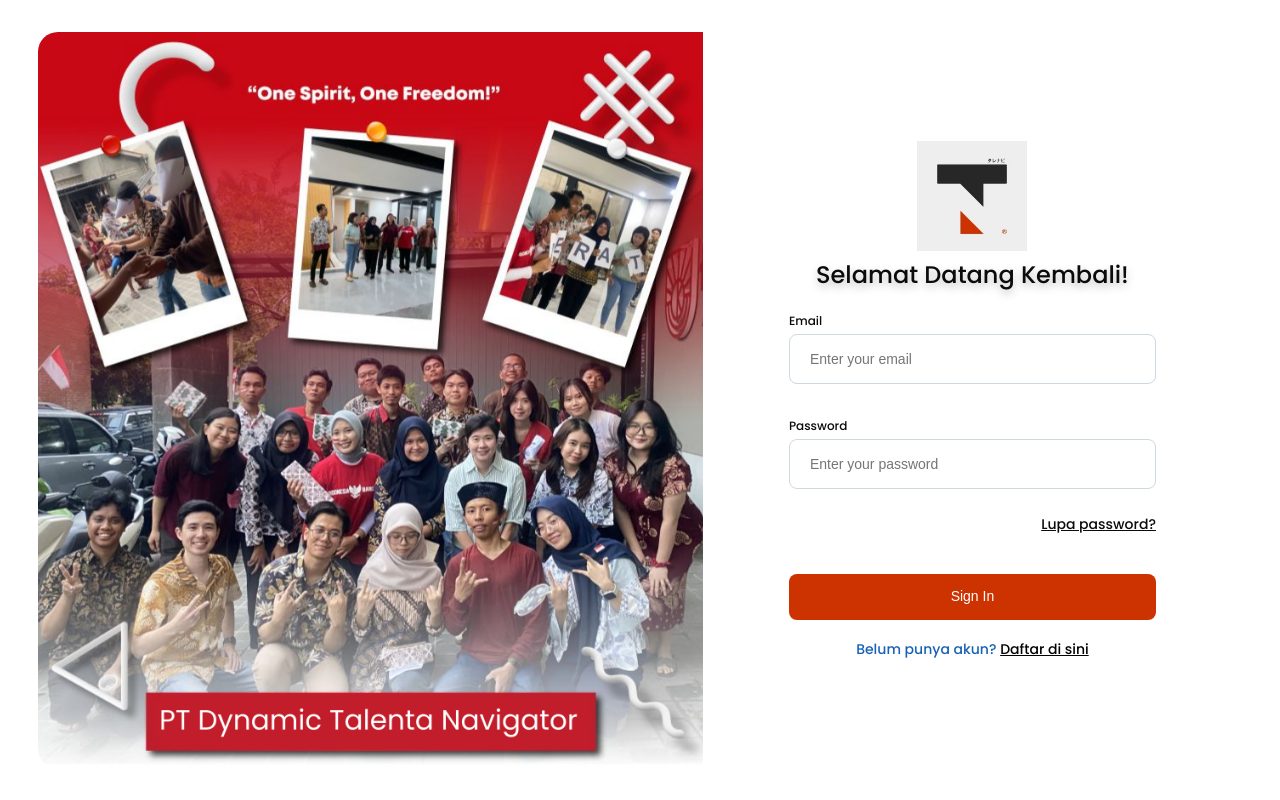
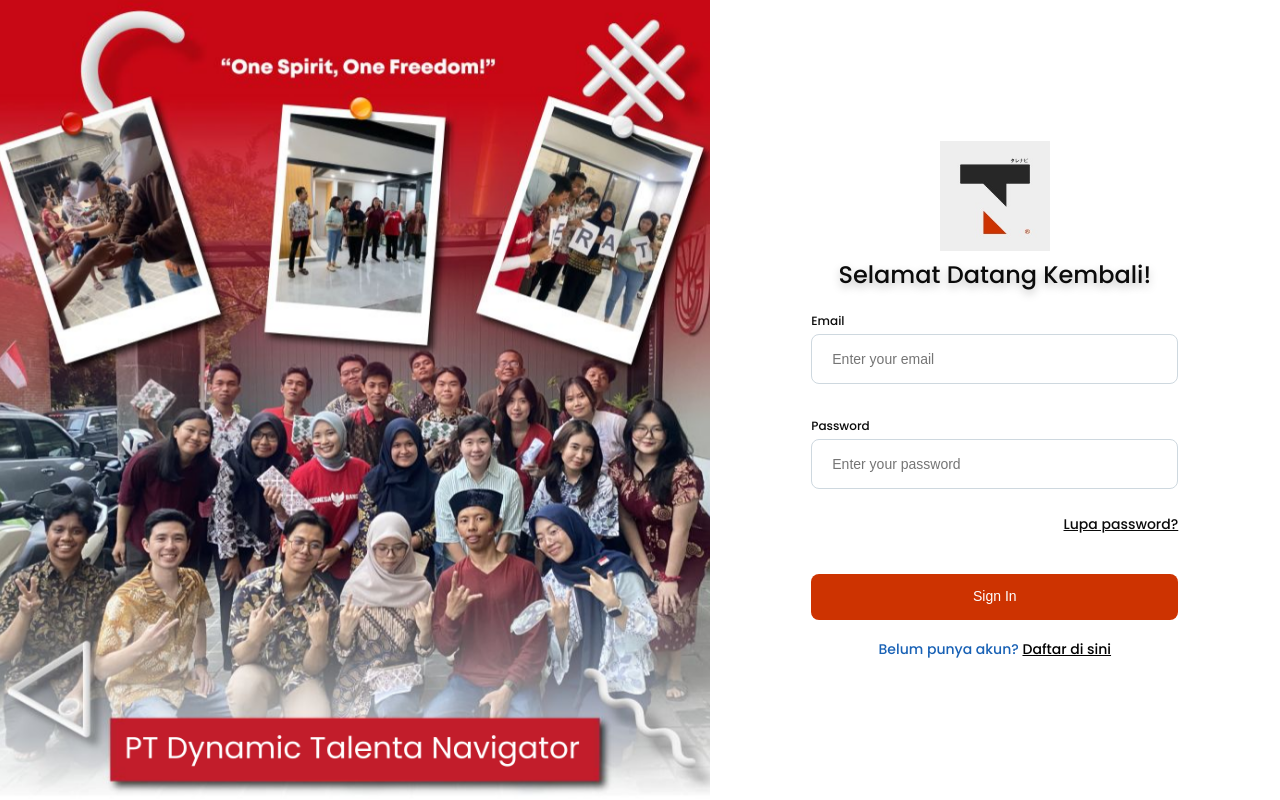
Before and after one commit to vinhartz06/seleksi-magang-talenavi, a Laravel app: page / in a window 1280 px wide. Run offline with Laravel 12, Linux system fonts and the light colour scheme.

Commit message:
FE: layout from full-screen 100vh to floating card on zoom out

```diff
--- a/public/css/login.css
+++ b/public/css/login.css
@@ -20,18 +20,22 @@ body {
   font-family: var(--font-primary);
   background-color: var(--color-background);
   color: var(--color-text-dark);
-  min-height: 100vh;
+  height: 100vh;
+  max-height: 100vh;
+  overflow: hidden;
   display: flex;
   align-items: center;
   justify-content: center;
-  padding: 20px;
+  padding: 0;
+  margin: 0;
 }
 
 .page-wrapper {
-  width: min(1359px, 94vw);
-  min-height: min(854px, 92vh);
+  width: 100%;
+  max-width: 1359px;
+  height: 100vh;
+  max-height: 854px;
   background-color: var(--color-background);
-  border-radius: 20px;
   display: flex;
   flex-direction: row;
   overflow: hidden;
@@ -39,7 +43,8 @@ body {
 
 .left-side {
   flex: 1.39;
-  min-height: 100%;
+  height: 100%;
+  overflow: hidden;
 }
 
 .left-side img {
@@ -51,12 +56,14 @@ body {
 
 .right-side {
   flex: 1;
+  height: 100%;
   background-color: var(--color-background);
   display: flex;
   flex-direction: column;
   align-items: center;
   justify-content: center;
   padding: 40px 30px;
+  overflow-y: auto;
 }
 
 .logo-container {
@@ -193,27 +200,38 @@ body {
   min-height: 0;
 }
 
-/* responsive */
+/* floating card saat zoom out */
+@media (min-width: 1360px) and (min-height: 855px) {
+  .page-wrapper {
+    border-radius: 20px;
+    box-shadow: 0 15px 35px rgba(0, 0, 0, 0.08);
+  }
+}
+
+/* tablet */
 @media (max-width: 1023px) and (min-width: 769px) {
   .page-wrapper {
-    width: 95vw;
-    min-height: auto;
+    width: 100%;
+    height: 100vh;
   }
 
   .right-side {
-    padding: 30px 20px;
+    padding: 24px 20px;
   }
 }
 
 /* mobile */
 @media (max-width: 768px) {
   body {
+    height: auto;
+    max-height: none;
+    min-height: 100vh;
+    overflow-y: auto;
     background-color: #000000;
     position: relative;
     padding: 24px 16px;
     align-items: center;
     justify-content: center;
-    min-height: 100vh;
   }
 
   body::before {
```
